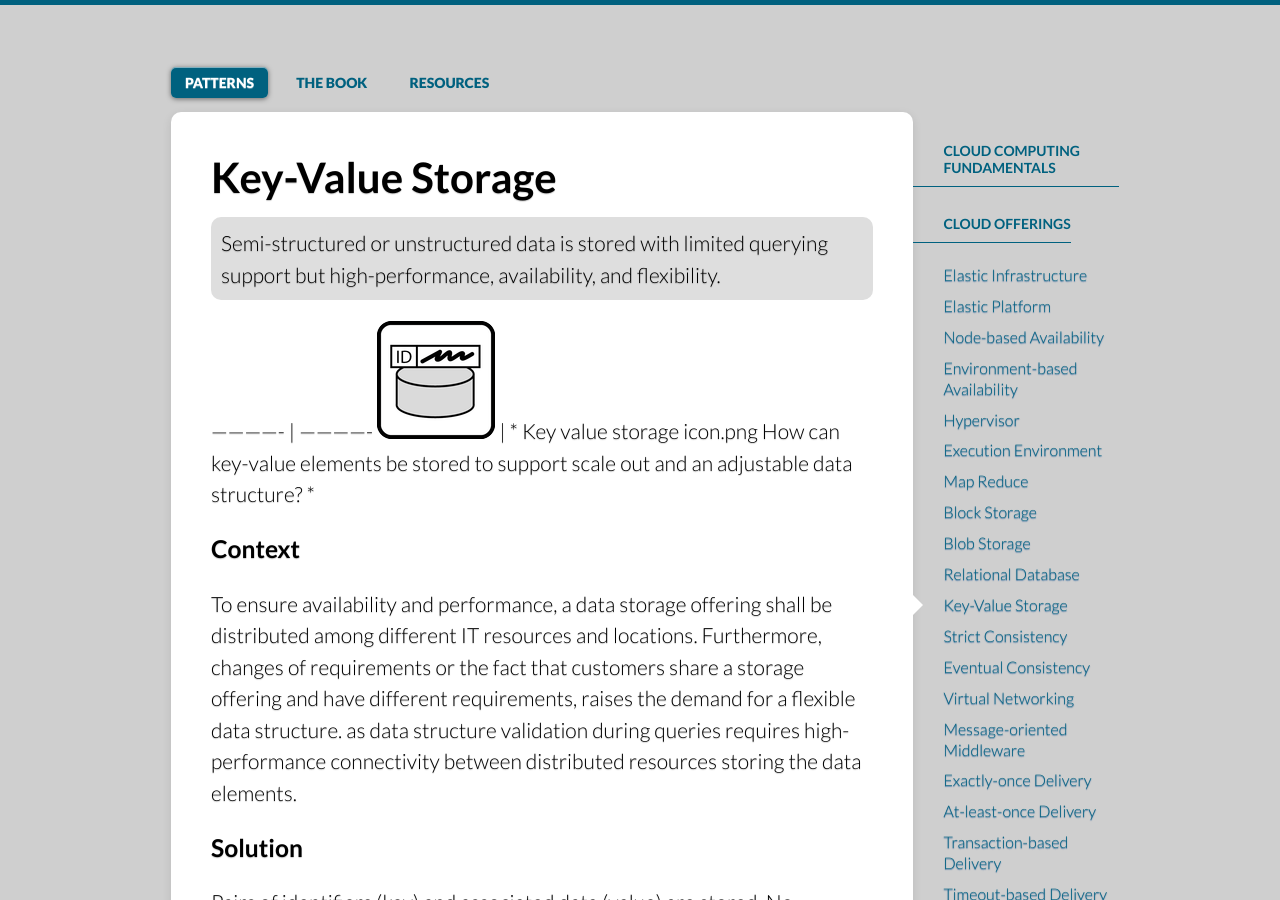
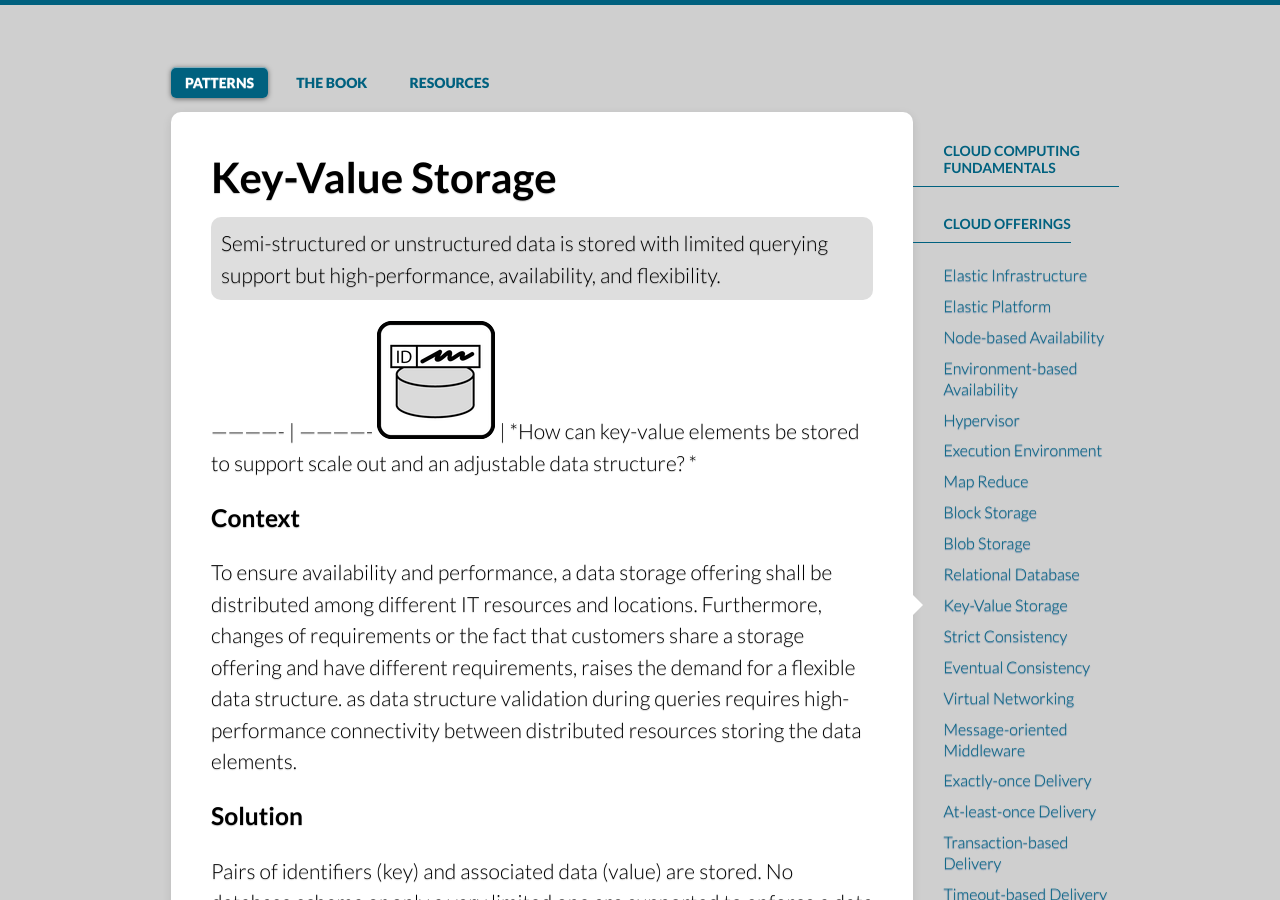
Before and after one commit to cloudcomputingpatterns/cloudcomputingpatterns.github.io, a Jekyll site: the page built from _docs/key_value_storage.md, in a window 1280 px wide and 900 px high. Built offline with Jekyll 4.4.1, drawn with Linux system fonts in a browser that asks for light colours.

Commit message:
Fixed layout.

```diff
--- a/_docs/key_value_storage.md
+++ b/_docs/key_value_storage.md
@@ -10,9 +10,7 @@ Semi-structured or unstructured data is stored with limited querying support but
 
 {: .patternstart}
 ------------- | -------------
-![Key-Value Storage]({{ "/icons/key_value_storage_icon.png" | prepend: site.baseurl }})  | *
-Key value storage icon.png
-How can key-value elements be stored to support scale out and an adjustable data structure?
+![Key-Value Storage]({{ "/icons/key_value_storage_icon.png" | prepend: site.baseurl }})  | *How can key-value elements be stored to support scale out and an adjustable data structure?
 *
 
 ### Context
```
